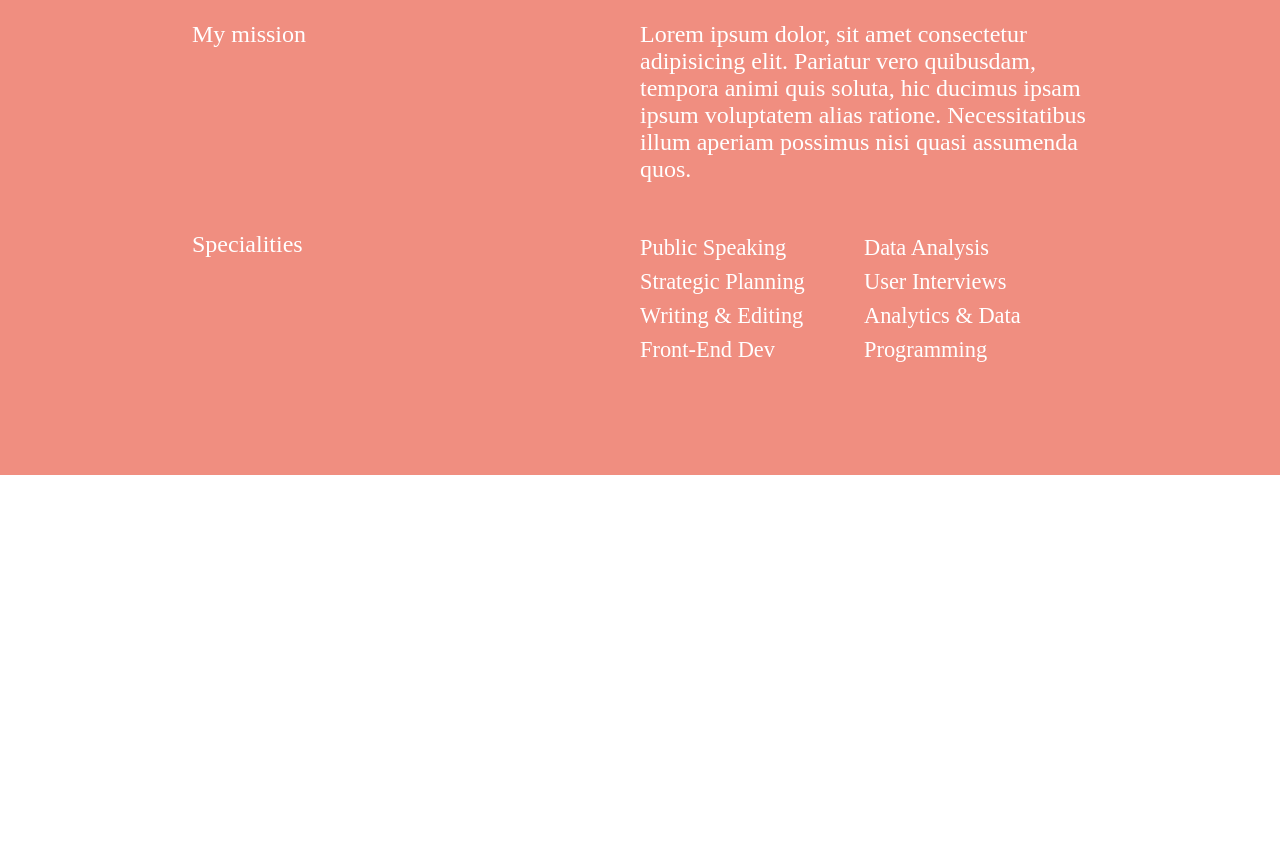
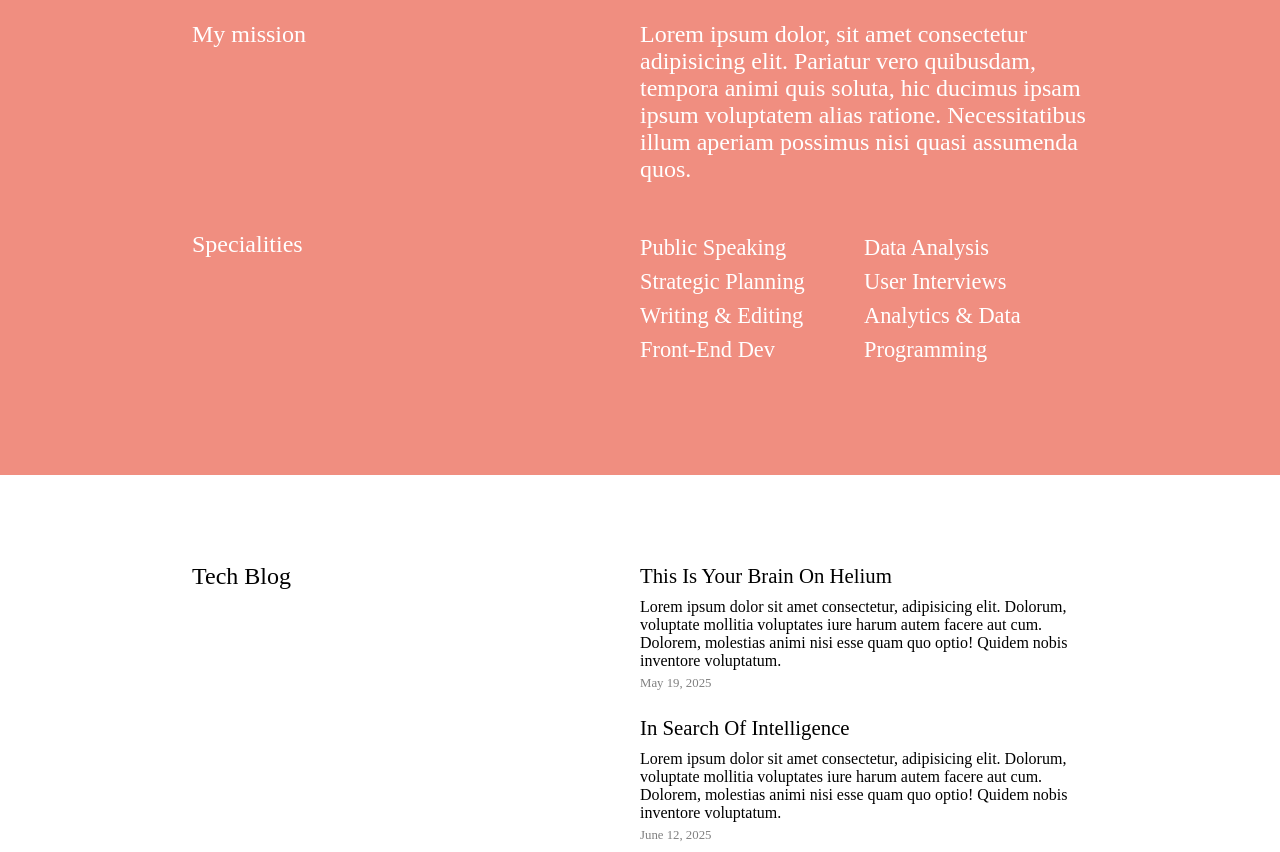
Before and after one commit to agg-geek/john-cv, a plain HTML site: page index.html in a window 1280 px wide. Shown: the part 245-1097 px from the top of the page. Before the commit the page ends 800 px from the top, so only its background shows below. Drawn offline with Linux system fonts and the light colour scheme; a web font is replaced by a local one.

Commit message:
Implement blogs section

```diff
--- a/index.html
+++ b/index.html
@@ -53,5 +53,44 @@
 				</div>
 			</div>
 		</section>
+		<section class="blog-section">
+			<div class="blog-content">
+				<div class="two-col">
+					<p>Tech Blog</p>
+					<div class="blog-posts">
+						<div class="blog-post">
+							<p class="blog-title">This Is Your Brain On Helium</p>
+							<p class="blog-text">
+								Lorem ipsum dolor sit amet consectetur, adipisicing elit.
+								Dolorum, voluptate mollitia voluptates iure harum autem
+								facere aut cum. Dolorem, molestias animi nisi esse quam
+								quo optio! Quidem nobis inventore voluptatum.
+							</p>
+							<p class="blog-date">May 19, 2025</p>
+						</div>
+						<div class="blog-post">
+							<p class="blog-title">In Search Of Intelligence</p>
+							<p class="blog-text">
+								Lorem ipsum dolor sit amet consectetur, adipisicing elit.
+								Dolorum, voluptate mollitia voluptates iure harum autem
+								facere aut cum. Dolorem, molestias animi nisi esse quam
+								quo optio! Quidem nobis inventore voluptatum.
+							</p>
+							<p class="blog-date">June 12, 2025</p>
+						</div>
+						<div class="blog-post">
+							<p class="blog-title">Should Public Transit Be Free?</p>
+							<p class="blog-text">
+								Lorem ipsum dolor sit amet consectetur, adipisicing elit.
+								Dolorum, voluptate mollitia voluptates iure harum autem
+								facere aut cum. Dolorem, molestias animi nisi esse quam
+								quo optio! Quidem nobis inventore voluptatum.
+							</p>
+							<p class="blog-date">March 17, 2025</p>
+						</div>
+					</div>
+				</div>
+			</div>
+		</section>
 	</body>
 </html>
--- a/styles.css
+++ b/styles.css
@@ -5,12 +5,8 @@ body {
 }
 
 .hero {
-	/* open up the dev tools on the bottom side, setting height: 90vh
-       causes the other hero content to overflow, so we set minHeight and inline-block
-       DOUBT: why to set inline-block though? stuff breaks if this isn't specified */
 	min-height: 90vh;
 	display: inline-block;
-
 	background-color: #f08e80;
 	color: white;
 }
@@ -47,7 +43,6 @@ body {
 }
 
 .hero-content {
-	/* notice using % for the padding, makes stuff kinda responsive */
 	padding: 0 15%;
 }
 
@@ -62,13 +57,7 @@ body {
 	font-size: 1.5rem;
 }
 
-/* to make the 2 column layout, we could've used this */
-/* .two-col p {
-	width: 48%;
-	display: inline-block;
-} */
-
-.two-col p {
+.two-col > p {
 	width: 50%;
 	float: left;
 	box-sizing: border-box;
@@ -77,7 +66,6 @@ body {
 .two-col .specialities {
 	width: 50%;
 	float: left;
-	/* border-box is important */
 	box-sizing: border-box;
 	padding: 0;
 	list-style-type: none;
@@ -89,3 +77,38 @@ body {
 	font-size: 1.4rem;
 	margin: 4px 0;
 }
+
+.blog-section {
+	background-color: white;
+	padding: 64px 0;
+}
+
+.blog-content {
+	padding: 0 15%;
+}
+
+.two-col .blog-posts {
+	width: 50%;
+	float: left;
+}
+
+.blog-posts {
+	margin-top: 4px;
+}
+
+.blog-title {
+	font-size: 1.3rem;
+	font-weight: 500;
+	margin-bottom: 10px;
+}
+
+.blog-text {
+	font-size: 1rem;
+	margin: 0;
+}
+
+.blog-date {
+	font-size: 0.8rem;
+	color: grey;
+	margin: 6px 0 25px 0;
+}
```
